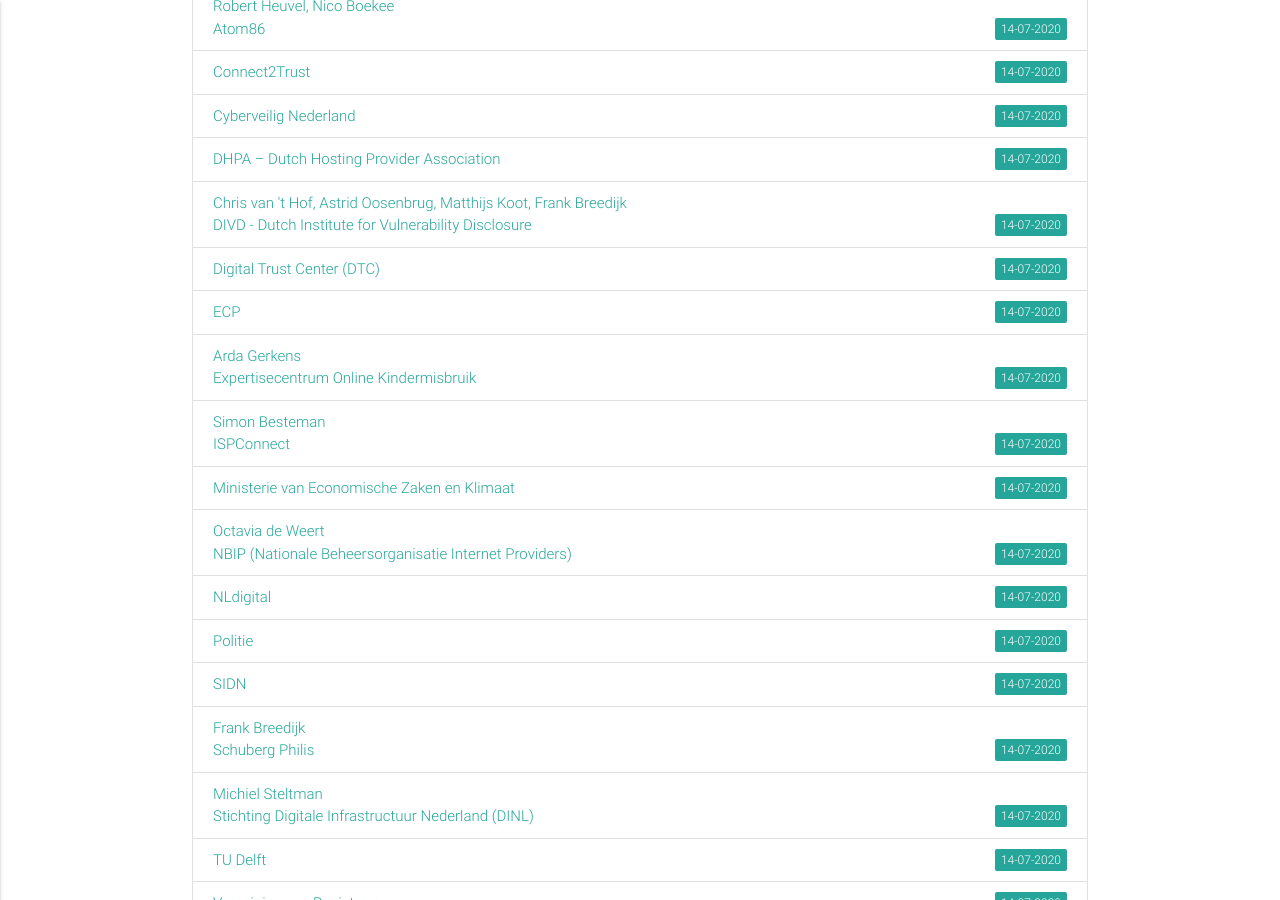
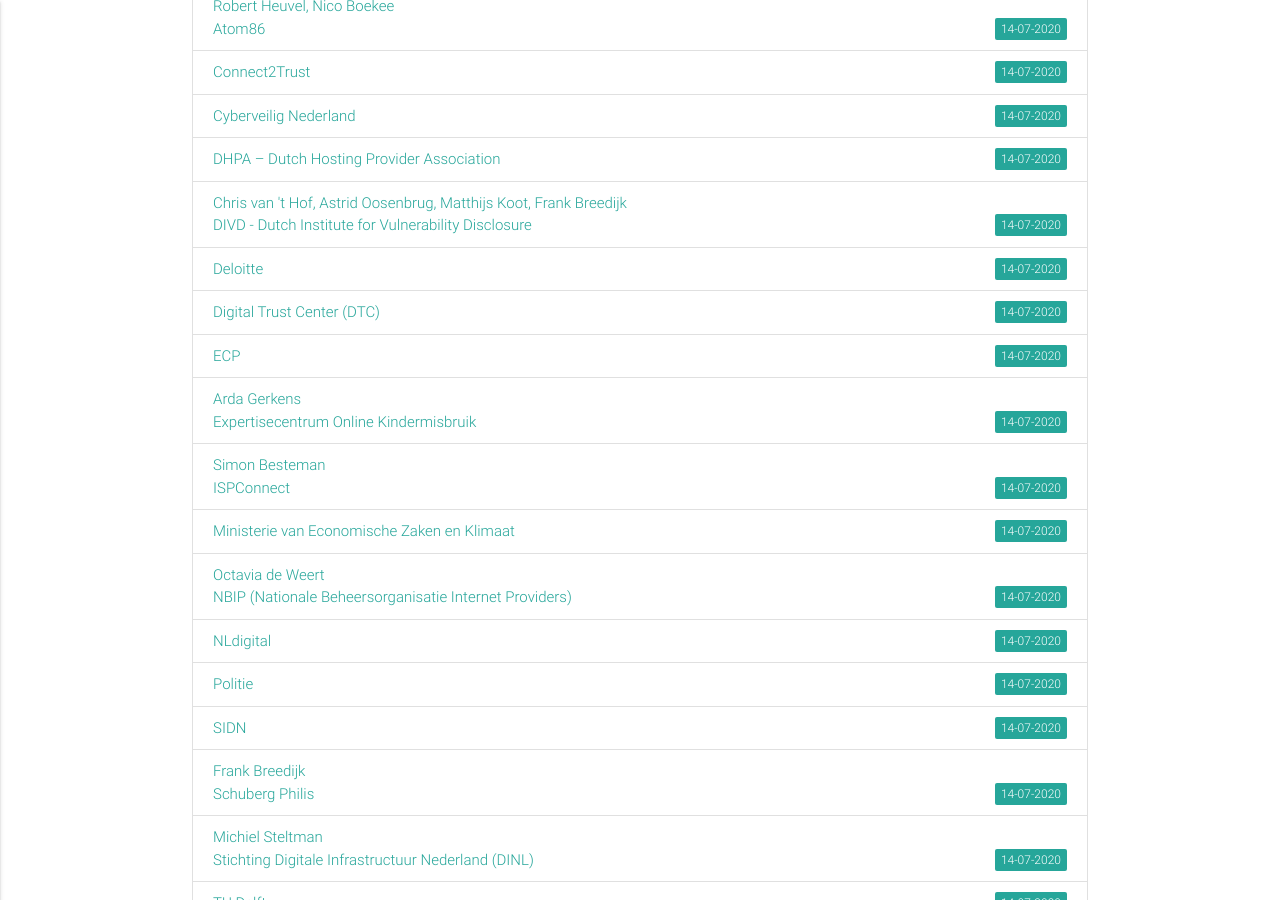
Before and after one commit to anti-abuse-netwerk/anti-abuse-netwerk.github.io, a Jekyll site: the page built from manifest.html, in a window 1280 px wide and 900 px high, scrolled down 1160 px. Built offline with Jekyll 4.4.1, drawn with Linux system fonts in a browser that asks for light colours.

Commit message:
Update deloitte.md

```diff
--- a/_deelnemers/deloitte.md
+++ b/_deelnemers/deloitte.md
@@ -3,5 +3,6 @@
 logo: deloitte.webp
 layout: deelnemer
 homepage: https://www.deloitte.nl
+ondertekend: 2020-07-14 00:00
 Persoon: Inge Bryan
 ---
```
